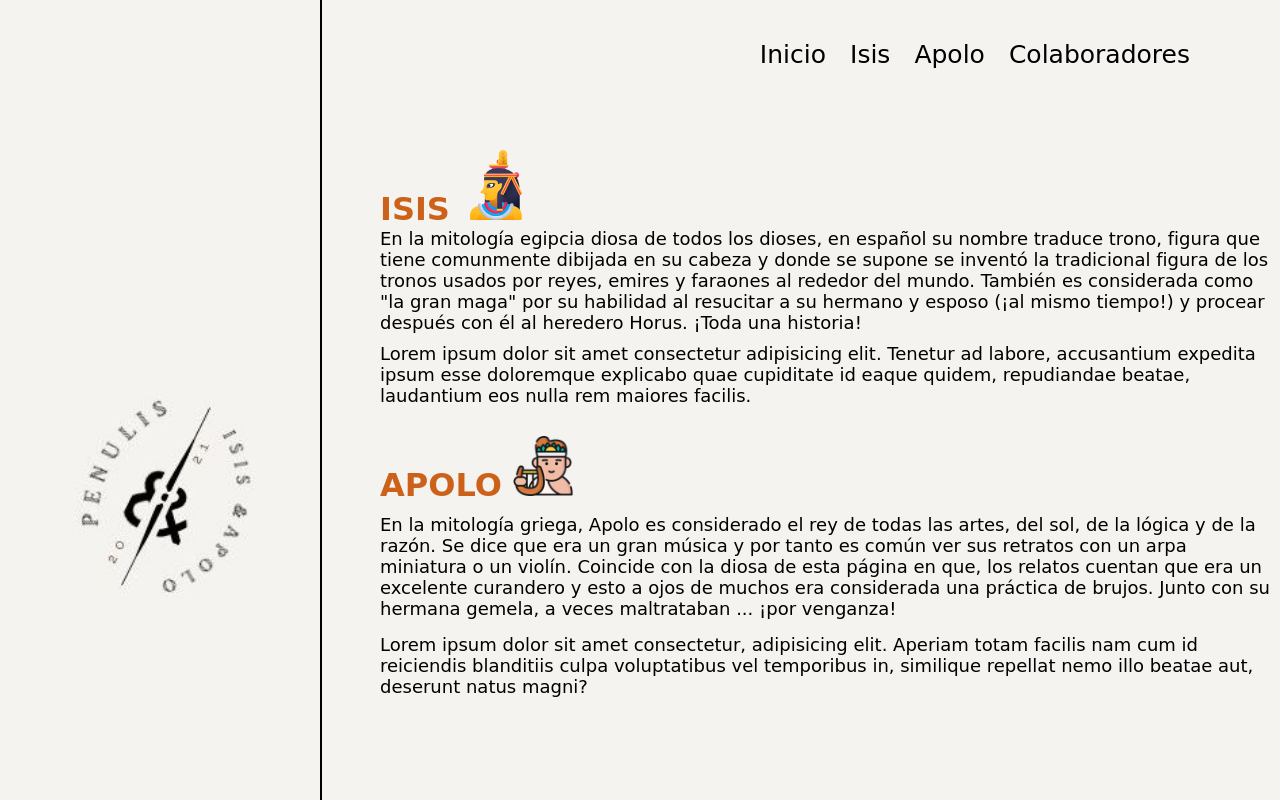
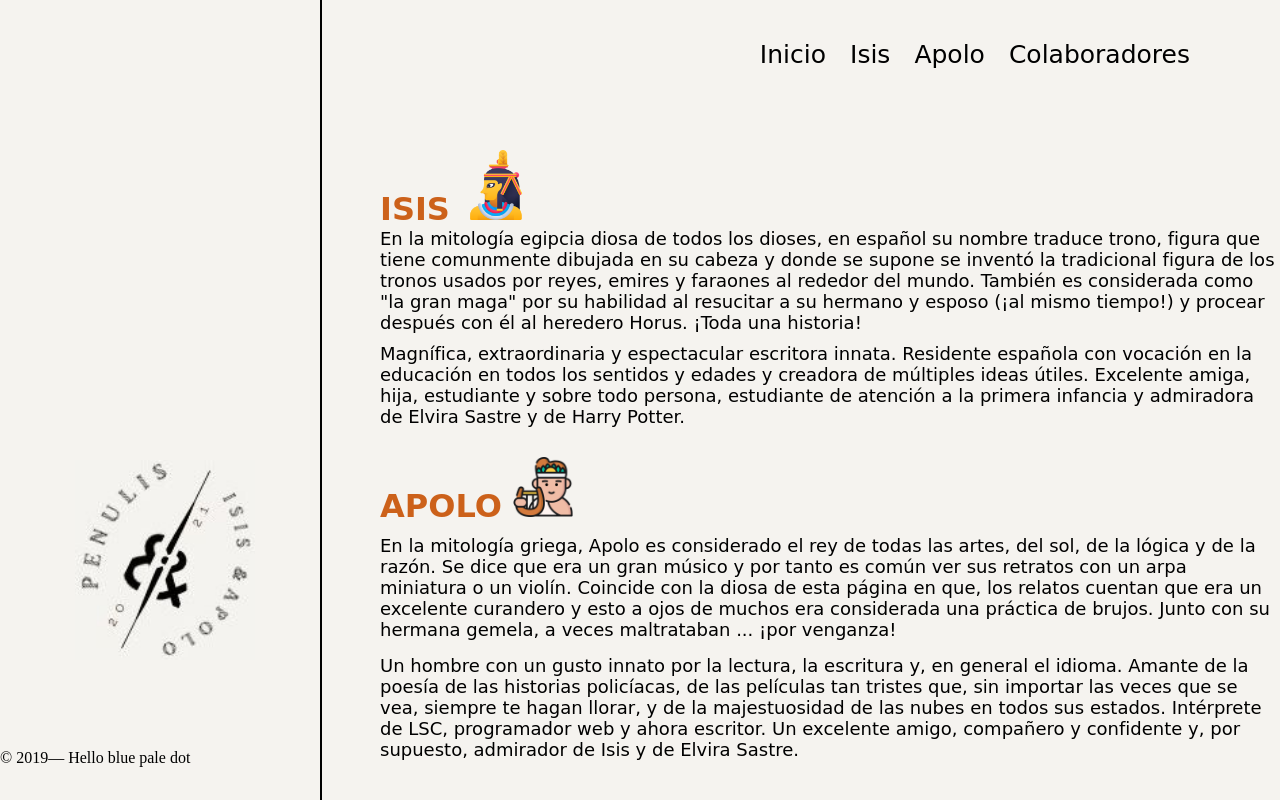
Before and after one commit to Duvanhoyos2/Penulis, a plain HTML site: page nosotros.html in a window 1280 px wide. Shown: the top 800 px of the page. Drawn offline with Linux system fonts and the light colour scheme; a web font is replaced by a local one.

Commit message:
correciones ortográficas

```diff
--- a/nosotros.html
+++ b/nosotros.html
@@ -23,11 +23,11 @@
                <img class="imgisis" src="isis.png" alt="diosa isis">
             </h1>
             <p class="diosa">
-                En la mitología egipcia diosa de todos los dioses, en español su nombre traduce trono, figura que tiene comunmente dibijada en su cabeza y donde se supone se inventó la tradicional figura de los tronos usados por reyes, emires y faraones al rededor del mundo.
+                En la mitología egipcia diosa de todos los dioses, en español su nombre traduce trono, figura que tiene comunmente dibujada en su cabeza y donde se supone se inventó la tradicional figura de los tronos usados por reyes, emires y faraones al rededor del mundo.
                 También es considerada como "la gran maga" por su habilidad al resucitar a su hermano y esposo (¡al mismo tiempo!) y procear después con él al heredero Horus. ¡Toda una historia!
             </p>
             <p class="real">
-                Lorem ipsum dolor sit amet consectetur adipisicing elit. Tenetur ad labore, accusantium expedita ipsum esse doloremque explicabo quae cupiditate id eaque quidem, repudiandae beatae, laudantium eos nulla rem maiores facilis.
+                Magnífica, extraordinaria y espectacular escritora innata. Residente española con vocación en la educación en todos los sentidos y edades y creadora de múltiples ideas útiles. Excelente amiga, hija, estudiante y sobre todo persona, estudiante de atención a la primera infancia y admiradora de Elvira Sastre y de Harry Potter.
             </p>
         </div>
         <div class="apolo" id="apolo">
@@ -36,16 +36,21 @@
                 <img class="imgapolo" src="apolo.png" alt="">
             </h1>
             <p class="dios">
-                En la mitología griega, Apolo es considerado el rey de todas las artes, del sol, de la lógica y de la razón. Se dice que era un gran música y por tanto es común ver sus retratos con un arpa miniatura o un violín. Coincide con la diosa de esta página en que,
+                En la mitología griega, Apolo es considerado el rey de todas las artes, del sol, de la lógica y de la razón. Se dice que era un gran músico y por tanto es común ver sus retratos con un arpa miniatura o un violín. Coincide con la diosa de esta página en que,
                 los relatos cuentan que era un excelente curandero y esto a ojos de muchos era considerada una práctica de brujos. Junto con su hermana gemela, a veces maltrataban ... ¡por venganza!
             </p>
             <p class="real2">
-                Lorem ipsum dolor sit amet consectetur, adipisicing elit. Aperiam totam facilis nam cum id reiciendis blanditiis culpa voluptatibus vel temporibus in, similique repellat nemo illo beatae aut, deserunt natus magni?
+                Un hombre con un gusto innato por la lectura, la escritura y, en general el idioma. Amante de la poesía de las historias policíacas, de las películas tan tristes que, sin importar las veces que se vea, siempre te hagan llorar, y de la majestuosidad de las nubes en todos sus estados. Intérprete de LSC, programador web y ahora escritor. Un excelente amigo, compañero y confidente y, por supuesto, admirador de Isis y de Elvira Sastre.
             </p>
         </div>
     </span>
     <div class="penulis">
         <a href="index.html"><img class="logo" src="./Logo-escritos.jpg" alt="Logo penulis"></a>
     </div>
+    <footer>
+        <div class="footer">
+            <p class="f">© 2019— Hello blue pale dot</p>
+        </div>
+    </footer>
 </body>
 </html>
--- a/nosotros.scss
+++ b/nosotros.scss
@@ -123,4 +123,13 @@ body::before{
         width: 60px;
         height: 60px;
     }
+
+    .footer{
+        .f{
+        float: left;
+        left: 500px;
+        font-family: 'Redressed', cursive;
+        }
+
+    }
 }
```
Also changed, not shown: nosotros.css, 1 other file.
